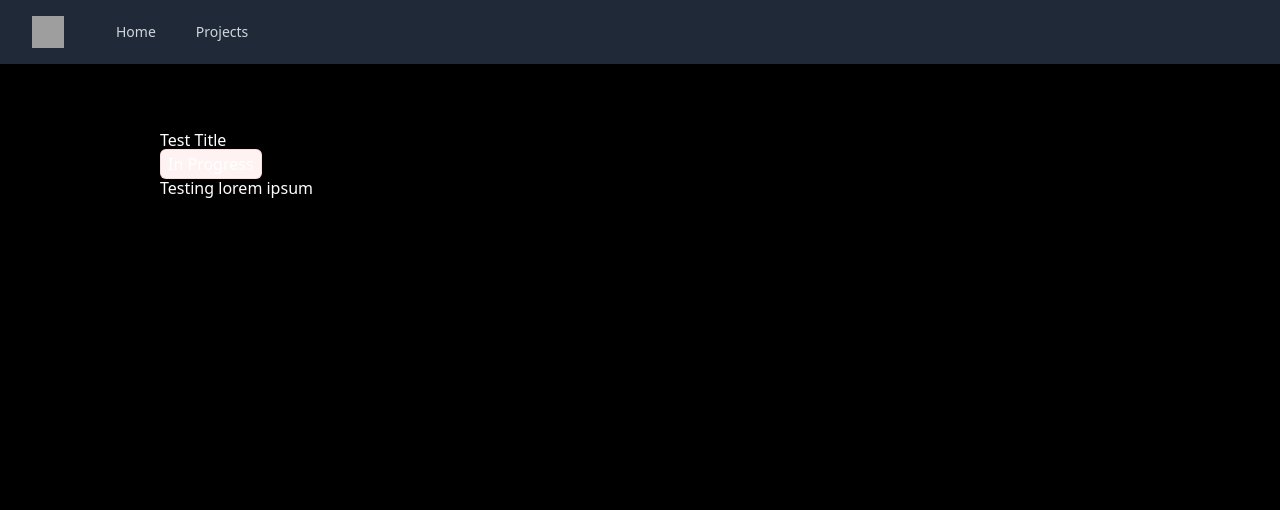
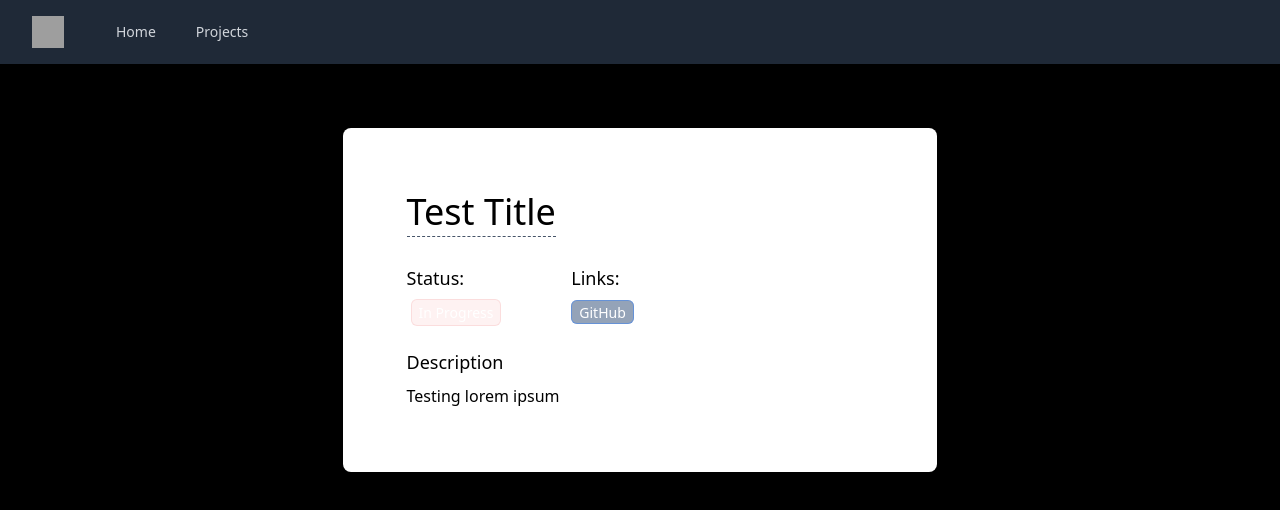
Before and after one commit to PoorRican/boundless_creations, a React (Create React App) app: page /project/1 in a window 1280 px wide. Shown: the top 510 px of the page. Built offline with nearby package versions, Linux system fonts and the light colour scheme; grey boxes are pictures that could not be loaded; a web font is replaced by a local one.

Commit message:
Update styling for project page

```diff
--- a/src/pages/Project.tsx
+++ b/src/pages/Project.tsx
@@ -1,17 +1,91 @@
 import ContentWrapper from "../components/ContentWrapper";
 import {StatusBadge} from "../components/StatusBadge";
 import {useLoaderData} from "react-router-dom";
+import {ProjectLinkIface} from "../components/ProjectCard";
+import ReactMarkdown from "react-markdown";
+
+const ProjectLink = (props: ProjectLinkIface) => {
+  return (
+    <a href={props.url}
+       className={"px-2 items-center " +
+         "bg-slate-400 rounded-md " +
+         "ring-1 ring-inset " +
+         "hover:bg-slate-300"}>
+      <span className={"font-thin text-white text-sm"}>
+        {props.name}
+      </span>
+    </a>
+  )
+}
+
+const ProjectLinks = (props: { className?: string, links: ProjectLinkIface[] }) => {
+  if (props.links) {
+    return (
+      <div className={`${props.className}`}>
+        <h3 className={"text-lg font-light mb-2"}>
+          Links:
+        </h3>
+        <ul className={"flex flex-row gap-4"}>
+          {props.links.map(({name, url}: ProjectLinkIface) => <ProjectLink key={name} name={name} url={url}/>
+          )}
+        </ul>
+      </div>
+    )
+  } else {
+    return <></>
+  }
+}
+
+const Description = (props: {description: string}) => {
+  if (props.description) {
+    return (
+      <div className={"mt-2"}>
+        <h2 className={"text-lg mb-2 font-light"}>
+          Description
+        </h2>
+        <ReactMarkdown className={"font-thin"}>
+          {props.description}
+        </ReactMarkdown>
+      </div>
+    )
+  } else {
+    return <></>
+  }
+}
 
 const Project = () => {
   const project: any = useLoaderData();
 
   return (
     <ContentWrapper>
-      <h1>{project.title}</h1>
+      <article className={"bg-white rounded-lg max-w-prose p-8 md:p-16 mx-auto flex flex-col gap-4 text-black"}>
+        {/** Project Title **/}
+        <h1 className={"text-4xl font-thin"}>
+          <span className={"border-b border-dashed border-slate-600"}>
+            {project.title}
+          </span>
+        </h1>
 
-      <StatusBadge status={project.status} />
+        {/** Summary **/}
+        <p className={"font-thin"}>{project.summary}</p>
 
-      <p>{project.description}</p>
+        {/** Metadata **/}
+        <section className={"flex flex-row flex-wrap gap-8 md:gap-12"}>
+          {/** Status **/}
+          <div className={"sm:w-1/4 mb-0"}>
+            <h3 className={"font-light text-lg mb-2"}>
+              Status:
+            </h3>
+            <StatusBadge status={project.status} className={"text-sm ml-1"}/>
+          </div>
+
+          {/** Project Links **/}
+          <ProjectLinks links={project.links} className={""}/>
+        </section>
+
+        {/** Description **/}
+        <Description description={project.description}/>
+      </article>
     </ContentWrapper>
   )
 }
```
